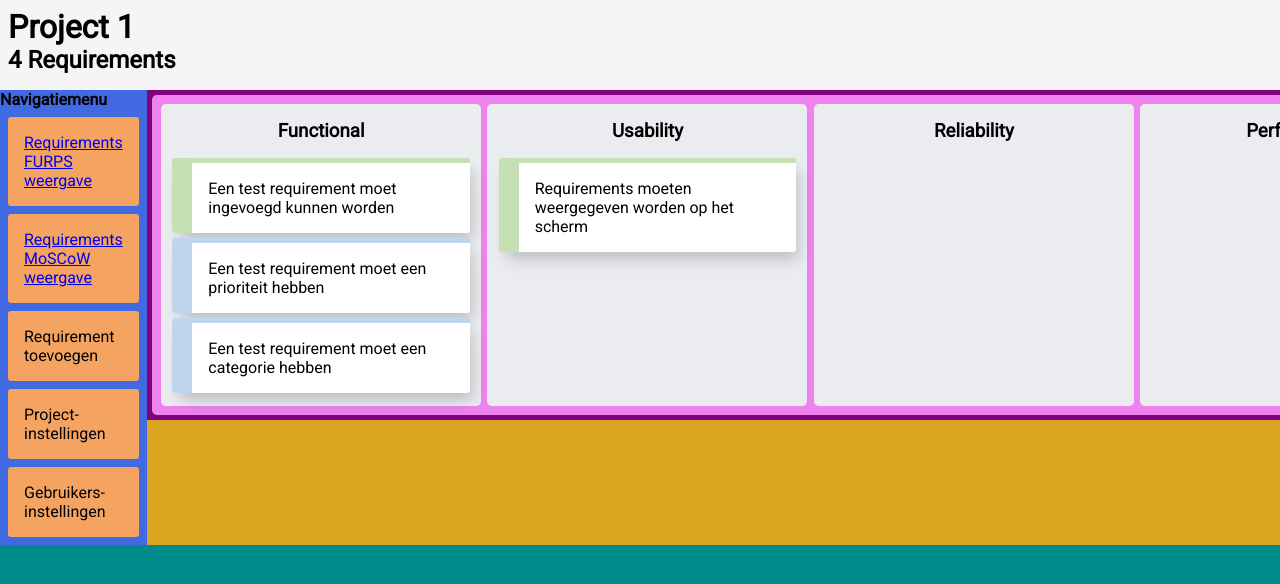
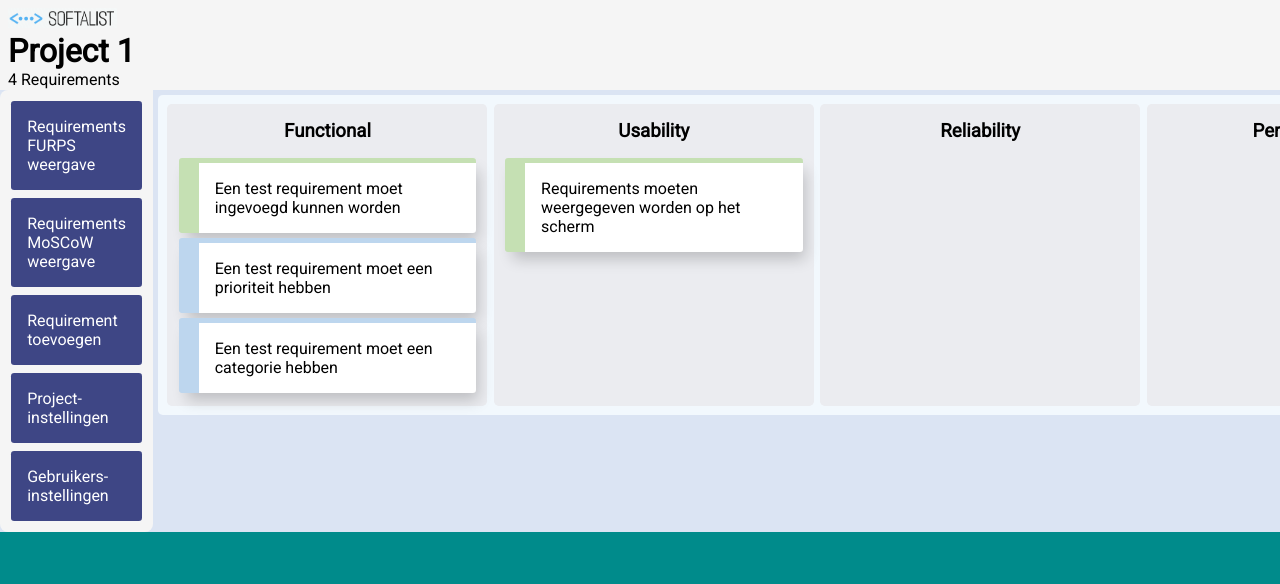
Before and after one commit to royschrauwen/requirementanalyse, a PHP site: page /requirementanalyse/development/index.php?view=furps in a window 1280 px wide; the page is wider, and only the part inside the window is pictured. Shown: the top 584 px of that part. Run offline with PHP 8.4, Linux system fonts and the light colour scheme; data comes from the database, SQL or seed files in the repository.

Commit message:
Soms styling improvements

```diff
--- a/development/css/style.css
+++ b/development/css/style.css
@@ -27,7 +27,7 @@
     }
 
     main {
-        background-color: goldenrod;
+        background-color: #DBE4F3;
         display: flex;
         flex-direction: row;
         width: 100%;
@@ -35,21 +35,32 @@
         align-items: flex-start;
         margin: 0;
         padding: 0;
+
     }
 
     nav {
-        background-color: royalblue;
+        background-color: whitesmoke;
+        padding: 0.2rem;
         position: -webkit-sticky;
         position: sticky;
         top: 90;
         height: 100%;
+        border-radius: 0.5rem;
+        border-top-right-radius: 0rem;
     }
 
     nav li {
         padding: 1rem;
         margin: 0.5rem;
         border-radius: 0.2rem;
-        background-color: sandybrown;
+        background-color: #3E4685;
+        color: white;
+        text-decoration: none;
+    }
+
+    nav li a {
+        color: white;
+        text-decoration: none;
     }
 
 
@@ -60,7 +71,7 @@
     }
 
     section {
-        background-color: purple;
+        background-color: #DBE4F3;
         flex-grow: 2;
     }
 
@@ -89,7 +100,7 @@
     }
 
     .moscow-main {
-        background-color: violet;
+        background-color: #F2F8FD;
         padding: 0.4rem;
         margin: 0.1rem 0.1rem;
         border-radius: 0.3rem;
--- a/development/header.php
+++ b/development/header.php
@@ -14,8 +14,9 @@
 
 <link rel="stylesheet" href="./css/style.css">
 <header>
+<img src="./images/softalist_temp_logo.png" height=20px alt="Logo">
 <h1><?= $project->getName(); ?></h1>
 
-<h2><?= $project->countRequirements(); ?> Requirements</h2>
+<?= $project->countRequirements(); ?> Requirements
 </header>
 <main>
--- a/development/navigation.php
+++ b/development/navigation.php
@@ -1,5 +1,4 @@
 <nav>
-            <h4>Navigatiemenu</h4>
             <ul>
                 <li><a href="index.php?view=furps">Requirements<br>FURPS weergave</a></li>
                 <li><a href="index.php?view=moscow">Requirements<br>MoSCoW weergave</a></li>
```
